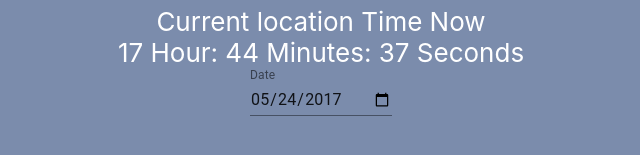
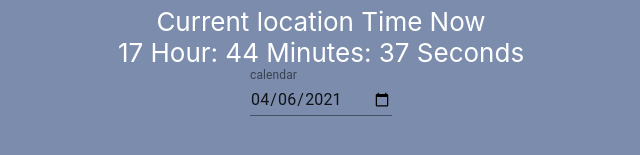
Before and after one commit to kabirahasaan/react-clock-ui, a React (Create React App) app in the folder react-clock/: page / in a window 1280 px wide. Shown: the part 499-654 px from the top of the page, without its empty margins (319-959 px from the left). Built offline with nearby package versions, Linux system fonts and the light colour scheme.

Commit message:
added : Calendar function

```diff
--- a/react-clock/package.json
+++ b/react-clock/package.json
@@ -12,6 +12,7 @@
     "@types/react": "^17.0.0",
     "@types/react-dom": "^17.0.0",
     "bootstrap": "^4.6.0",
+    "moment": "^2.29.1",
     "react": "^17.0.2",
     "react-bootstrap": "^1.5.2",
     "react-dom": "^17.0.2",
--- a/react-clock/src/App.tsx
+++ b/react-clock/src/App.tsx
@@ -2,7 +2,7 @@ import React from 'react';
 import logo from './logo.svg';
 import './App.css';
 import Clock from './clock/clock';
-import Date from './calendar'
+import Calendar from './calendar'
 
 function App() {
   return (
@@ -10,7 +10,7 @@ function App() {
       <header className="App-header">
         <img src={logo} className="App-logo" alt="logo" />
         <Clock location="Current location"/>
-        <Date/>
+        <Calendar/>
       </header>
     </div>
   );
--- a/react-clock/src/calendar/index.tsx
+++ b/react-clock/src/calendar/index.tsx
@@ -1,18 +1,19 @@
 import React from 'react';
 import TextField from '@material-ui/core/TextField'
+import moment from 'moment';
 
 
-
-
-const Date = () => {
+const Calendar = () => {
+  let date = new Date();
+  let formatedDate = moment(date).format('YYYY-MM-DD');
 
     return(
         <>
             <TextField
             id={"date"}
-            label={"Date"}
+            label={"calendar"}
             type={"date"}
-            value={"2017-05-24"}
+            value={formatedDate}
             >
 
             </TextField>
@@ -21,4 +22,4 @@ const Date = () => {
     );
 };
 
-export default Date;
+export default Calendar;
--- a/react-clock/src/clock/clock.tsx
+++ b/react-clock/src/clock/clock.tsx
@@ -23,7 +23,7 @@ const Clock = (props : IClock) =>{
         <Card>
            <Card.Body>
                <Card.Title
-               style={{textAlign: "center"}}> {props.location} Time Now
+               style={{textAlign: "center"}} >  {props.location} Time Now
                </Card.Title>
                <Card.Subtitle>
                   { `${hour} Hour: ${minutes} Minutes: ${seconds} Seconds` }
```
Also changed, not shown: 1 other file (tests, documents, lock files or other folders).
